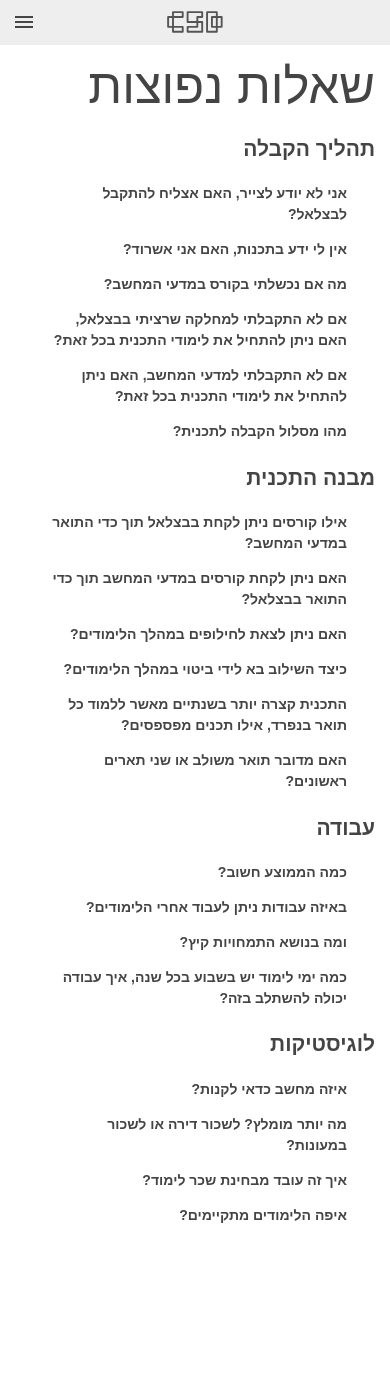
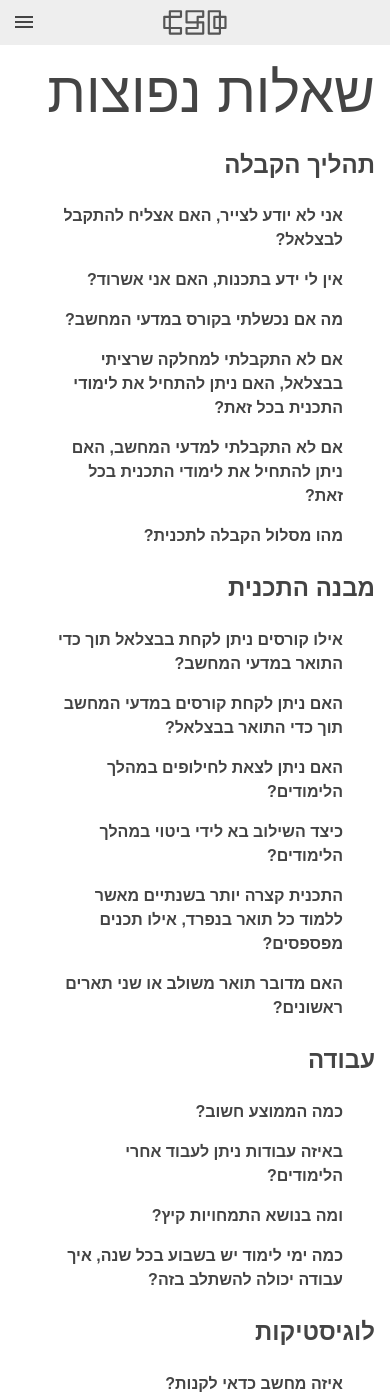
Before and after one commit to bsc-des/csd.degree, a Jekyll site: the page built from faq.html, in a window 390 px wide and 1400 px high. Built offline with Jekyll 4.4.1, drawn with Linux system fonts in a browser that asks for light colours; some web fonts are replaced.

Commit message:
Mobile font size

```diff
--- a/_includes/head.html
+++ b/_includes/head.html
@@ -11,11 +11,6 @@
     rel="stylesheet"
   />
   <link rel="stylesheet" href="/assets/css/style.css" />
-  <link
-    rel="icon"
-    href="/assets/images/favicon.png"
-    type="image/png"
-    sizes="16x16"
-  />
+  <link rel="icon" href="/assets/images/favicon.png" type="image/png" />
   {%- feed_meta -%}
 </head>
--- a/_sass/faq.scss
+++ b/_sass/faq.scss
@@ -13,6 +13,6 @@
 
   .body-text {
     margin-top: -1em;
-    padding: 1em 2em 0 2em;
+    padding: 1em 2em 0 0.5em;
   }
 }
--- a/_sass/main.scss
+++ b/_sass/main.scss
@@ -23,7 +23,7 @@
   direction: rtl;
 
   @media screen and (max-width: $tablet-width) {
-    font-size: 14px;
+    font-size: 16px;
   }
 }
 
```
